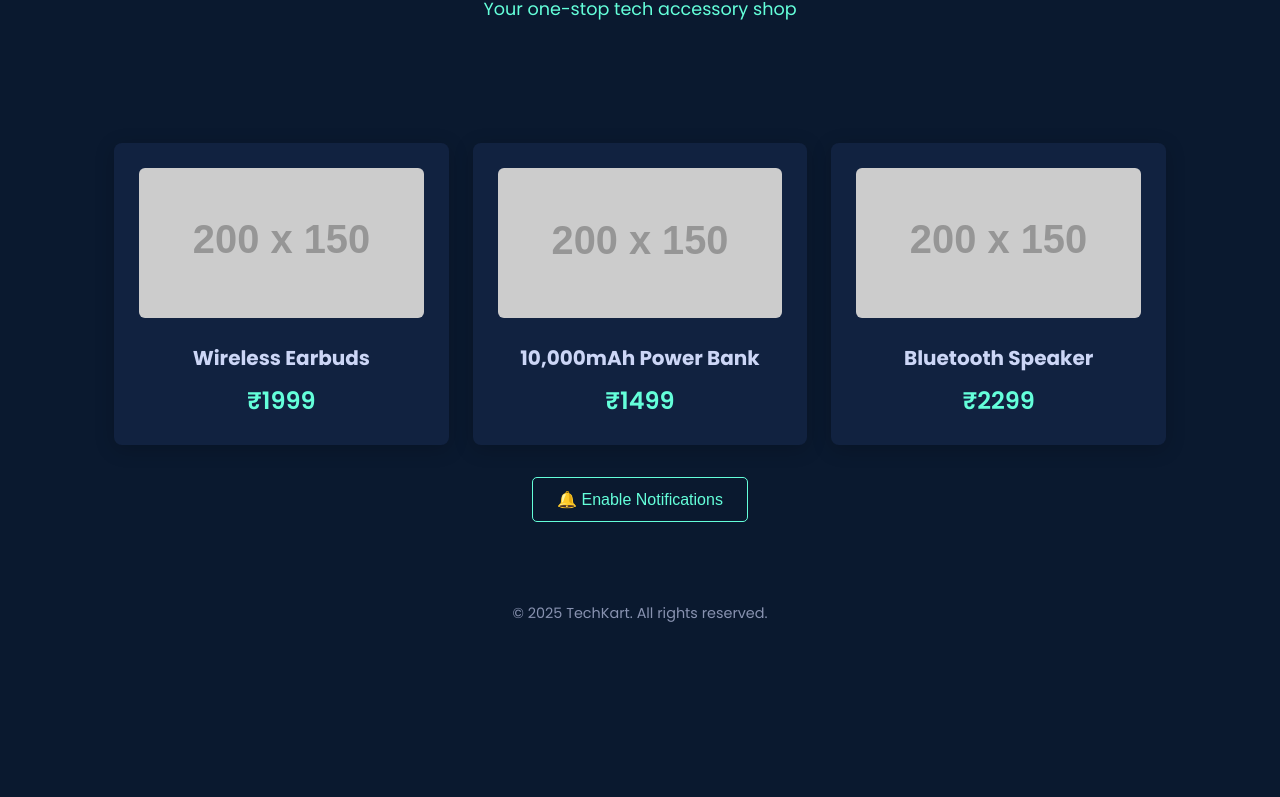
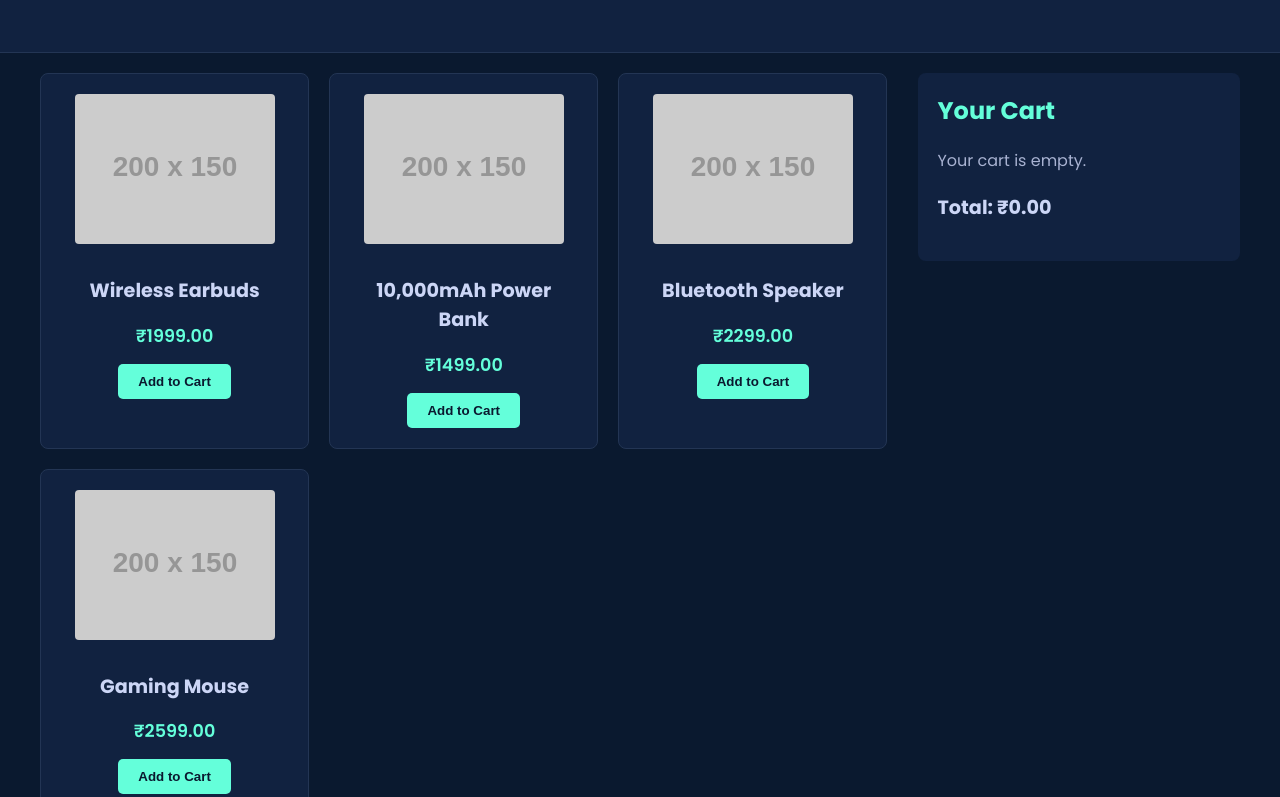
Before and after one commit to nishant-3333/techkart-pwa, a plain HTML site: page index.html in a window 1280 px wide. Shown: the part 133-930 px from the top of the page. Before the commit the page ends 800 px from the top, so only its background shows below. Drawn offline with Linux system fonts and the light colour scheme; placeholder pictures from the web are drawn by us.

Commit message:
Refactor product list to dynamic data source with interactive e-commerce features

```diff
--- a/index.html
+++ b/index.html
@@ -22,26 +22,18 @@
   </header>
 
   <main>
-    <div class="container">
-      <section class="products">
-        <div class="product-card">
-          <img src="https://placehold.co/200x150/112240/a8b2d1?text=Earbuds" alt="Wireless Earbuds">
-          <h2>Wireless Earbuds</h2>
-          <p class="price">₹1999</p>
+    <div class="container main-content">
+      <section id="product-grid" class="products"></section>
+
+      <aside class="cart-container">
+        <h2>Your Cart</h2>
+        <div id="cart-items">
+          <p>Your cart is empty.</p>
         </div>
-        <div class="product-card">
-          <img src="https://placehold.co/200x150/112240/a8b2d1?text=Power+Bank" alt="Power Bank">
-          <h2>10,000mAh Power Bank</h2>
-          <p class="price">₹1499</p>
-        </div>
-        <div class="product-card">
-          <img src="https://placehold.co/200x150/112240/a8b2d1?text=Speaker" alt="Bluetooth Speaker">
-          <h2>Bluetooth Speaker</h2>
-          <p class="price">₹2299</p>
-        </div>
-      </section>
-
-      <button id="notify" class="notify-button">🔔 Enable Notifications</button>
+        <p class="cart-total">
+          <strong>Total: ₹<span id="cart-total-price">0.00</span></strong>
+        </p>
+      </aside>
     </div>
   </main>
 
--- a/script.js
+++ b/script.js
@@ -1,20 +1,111 @@
-// Register the service worker
-if ('serviceWorker' in navigator) {
-  window.addEventListener('load', () => {
-    navigator.serviceWorker.register('/sw.js')
-      .then(reg => console.log("✅ Service Worker Registered"))
-      .catch(err => console.error("❌ SW Registration Failed:", err));
-  });
-}
+document.addEventListener('DOMContentLoaded', () => {
+    // --- DATA ---
+    // Product data is now in an array of objects
+    const products = [
+        {
+            id: 1,
+            name: 'Wireless Earbuds',
+            price: 1999,
+            image: 'https://placehold.co/200x150/112240/a8b2d1?text=Earbuds'
+        },
+        {
+            id: 2,
+            name: '10,000mAh Power Bank',
+            price: 1499,
+            image: 'https://placehold.co/200x150/112240/a8b2d1?text=Power+Bank'
+        },
+        {
+            id: 3,
+            name: 'Bluetooth Speaker',
+            price: 2299,
+            image: 'https://placehold.co/200x150/112240/a8b2d1?text=Speaker'
+        },
+        {
+            id: 4,
+            name: 'Gaming Mouse',
+            price: 2599,
+            image: 'https://placehold.co/200x150/112240/a8b2d1?text=Mouse'
+        }
+    ];
 
-// Request Notification permission
-document.getElementById('notify').addEventListener('click', () => {
-  Notification.requestPermission().then(permission => {
-    if (permission === "granted") {
-      new Notification("TechKart", {
-        body: "Notifications are now enabled!",
-        icon: "icon-192.png"
-      });
+    // Cart array to store items
+    let cart = [];
+
+    // --- DOM Elements ---
+    const productGrid = document.getElementById('product-grid');
+    const cartItemsContainer = document.getElementById('cart-items');
+    const cartTotalPriceEl = document.getElementById('cart-total-price');
+
+    // --- FUNCTIONS ---
+
+    /**
+     * Renders all products to the page from the products array.
+     */
+    function renderProducts() {
+        productGrid.innerHTML = ''; // Clear existing products
+        products.forEach(product => {
+            const productCard = document.createElement('div');
+            productCard.className = 'product-card';
+            productCard.innerHTML = `
+                <img src="${product.image}" alt="${product.name}">
+                <h2>${product.name}</h2>
+                <p class="price">₹${product.price.toFixed(2)}</p>
+                <button class="add-to-cart-btn" data-id="${product.id}">Add to Cart</button>
+            `;
+            productGrid.appendChild(productCard);
+        });
     }
-  });
+
+    /**
+     * Renders the items in the cart and updates the total price.
+     */
+    function renderCart() {
+        cartItemsContainer.innerHTML = ''; // Clear existing cart items
+
+        if (cart.length === 0) {
+            cartItemsContainer.innerHTML = '<p>Your cart is empty.</p>';
+        } else {
+            cart.forEach(item => {
+                const cartItem = document.createElement('div');
+                cartItem.className = 'cart-item';
+                cartItem.innerHTML = `
+                    <span>${item.name}</span>
+                    <span>₹${item.price.toFixed(2)}</span>
+                `;
+                cartItemsContainer.appendChild(cartItem);
+            });
+        }
+
+        // Calculate and display total price
+        const totalPrice = cart.reduce((total, item) => total + item.price, 0);
+        cartTotalPriceEl.textContent = totalPrice.toFixed(2);
+    }
+
+    /**
+     * Adds a product to the cart.
+     * @param {number} productId The ID of the product to add.
+     */
+    function addToCart(productId) {
+        const productToAdd = products.find(p => p.id === productId);
+        if (productToAdd) {
+            cart.push(productToAdd);
+            renderCart(); // Update the cart display
+        }
+    }
+
+    // --- EVENT LISTENERS ---
+
+    // Listen for clicks on the product grid
+    productGrid.addEventListener('click', (event) => {
+        // Check if an "Add to Cart" button was clicked
+        if (event.target.classList.contains('add-to-cart-btn')) {
+            const productId = parseInt(event.target.getAttribute('data-id'));
+            addToCart(productId);
+        }
+    });
+
+
+    // --- INITIALIZATION ---
+    renderProducts();
+    renderCart();
 });
--- a/style.css
+++ b/style.css
@@ -1,133 +1,127 @@
-:root {
-  --primary-bg: #0a192f;
-  --secondary-bg: #112240;
-  --text-primary: #ccd6f6;
-  --text-secondary: #8892b0;
-  --accent-color: #64ffda;
-  --accent-hover: rgba(100, 255, 218, 0.1);
-  --shadow-color: rgba(0, 0, 0, 0.2);
-  --font-sans: 'Poppins', sans-serif;
-}
-
-/* --- Base & Reset --- */
-*, *::before, *::after {
-  box-sizing: border-box;
+/* General Body Styles */
+body {
+  font-family: 'Poppins', sans-serif;
   margin: 0;
-  padding: 0;
-}
-
-body {
-  font-family: var(--font-sans);
-  background-color: var(--primary-bg);
-  color: var(--text-primary);
-  line-height: 1.6;
+  background-color: #0a192f;
+  color: #a8b2d1;
 }
 
 .container {
-  max-width: 1100px;
+  max-width: 1200px;
   margin: 0 auto;
-  padding: 1.5rem;
+  padding: 20px;
 }
 
-/* --- Header --- */
+/* Header */
 header {
-  background-color: transparent;
-  padding: 2.5rem 0;
+  background-color: #112240;
   text-align: center;
+  padding: 20px 0;
+  border-bottom: 1px solid #233554;
 }
 
 header h1 {
-  font-size: 2.5rem;
-  font-weight: 700;
-  color: var(--text-primary);
-  letter-spacing: 1px;
+  margin: 0;
+  color: #64ffda;
 }
 
-header p {
-  color: var(--accent-color);
-  font-size: 1.1rem;
+/* Main Content Layout */
+.main-content {
+  display: flex;
+  flex-wrap: wrap;
+  gap: 30px;
 }
 
-/* --- Product Cards --- */
 .products {
+  flex: 3; /* Takes up 3/4 of the space */
   display: grid;
   grid-template-columns: repeat(auto-fit, minmax(250px, 1fr));
-  gap: 1.5rem;
-  margin: 2rem 0;
+  gap: 20px;
 }
 
+.cart-container {
+  flex: 1; /* Takes up 1/4 of the space */
+  background-color: #112240;
+  padding: 20px;
+  border-radius: 8px;
+  align-self: flex-start; /* Aligns to the top */
+}
+
+/* Product Card */
 .product-card {
-  background: var(--secondary-bg);
-  padding: 1.5rem;
+  background-color: #112240;
+  border: 1px solid #233554;
   border-radius: 8px;
-  box-shadow: 0 4px 20px var(--shadow-color);
+  padding: 20px;
   text-align: center;
   transition: transform 0.3s ease, box-shadow 0.3s ease;
-  border: 1px solid transparent;
 }
 
 .product-card:hover {
-  transform: translateY(-10px);
-  box-shadow: 0 10px 30px var(--shadow-color);
-  border-color: var(--accent-color);
+  transform: translateY(-5px);
+  box-shadow: 0 10px 20px rgba(0, 0, 0, 0.2);
 }
 
 .product-card img {
-  width: 100%;
+  max-width: 100%;
   height: 150px;
   object-fit: cover;
-  border-radius: 6px;
-  margin-bottom: 1rem;
+  border-radius: 4px;
+  margin-bottom: 15px;
 }
 
 .product-card h2 {
-  font-size: 1.25rem;
-  color: var(--text-primary);
-  margin-bottom: 0.5rem;
+  font-size: 1.2rem;
+  margin: 10px 0;
+  color: #ccd6f6;
 }
 
-.product-card .price {
-  font-size: 1.5rem;
+.price {
+  font-size: 1.1rem;
   font-weight: 600;
-  color: var(--accent-color);
+  color: #64ffda;
+  margin-bottom: 15px;
 }
 
-/* --- Buttons --- */
-.notify-button {
-  background-color: transparent;
-  color: var(--accent-color);
-  padding: 0.75rem 1.5rem;
-  border: 1px solid var(--accent-color);
+/* Buttons */
+.add-to-cart-btn {
+  background-color: #64ffda;
+  color: #0a192f;
+  border: none;
+  padding: 10px 20px;
   border-radius: 5px;
   cursor: pointer;
-  font-size: 1rem;
-  font-weight: 500;
-  margin-top: 2rem;
-  display: block;
-  margin-left: auto;
-  margin-right: auto;
-  transition: background-color 0.3s ease, color 0.3s ease;
+  font-weight: 600;
+  transition: background-color 0.3s ease;
 }
 
-.notify-button:hover {
-  background-color: var(--accent-hover);
+.add-to-cart-btn:hover {
+  background-color: #52d3c0;
 }
 
-/* --- Footer --- */
+/* Cart Styles */
+.cart-container h2 {
+  color: #64ffda;
+  margin-top: 0;
+}
+
+#cart-items .cart-item {
+  display: flex;
+  justify-content: space-between;
+  padding: 10px 0;
+  border-bottom: 1px solid #233554;
+}
+
+.cart-total {
+  margin-top: 20px;
+  font-size: 1.2rem;
+  color: #ccd6f6;
+}
+
+/* Footer */
 footer {
   text-align: center;
-  padding: 1.5rem;
-  margin-top: 2rem;
-  color: var(--text-secondary);
-  font-size: 0.9rem;
+  padding: 20px;
+  margin-top: 40px;
+  border-top: 1px solid #233554;
 }
-
-/* --- Responsive Design --- */
-@media (max-width: 768px) {
-  header h1 {
-    font-size: 2rem;
-  }
-  .product-card {
-    width: 100%;
-  }
-}
```
